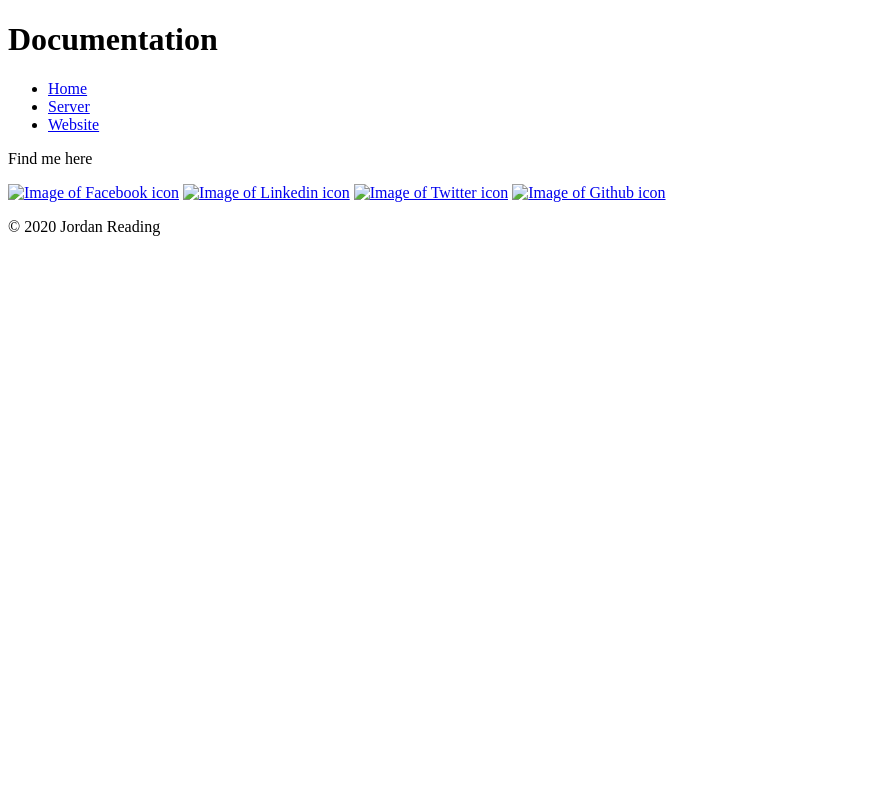
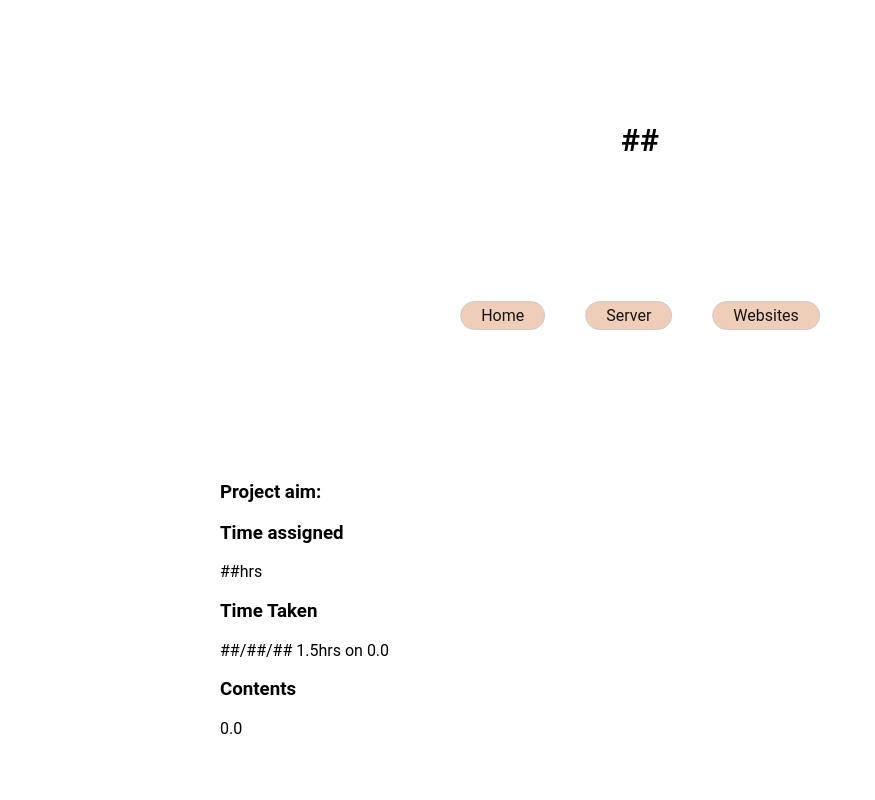
Before and after one commit to starkid/Documentation_Website, a plain HTML site: page HTML/Services/Server_Pages/Hardware.html in a window 1280 px wide. Shown: the top 800 px of the page, without its empty margins (0-875 px from the left). Drawn offline with Linux system fonts and the light colour scheme.

Commit message:
Corrected footer paths and updated server page to the correct html format

```diff
--- a/HTML/Services/Server_Pages/Hardware.html
+++ b/HTML/Services/Server_Pages/Hardware.html
@@ -2,28 +2,37 @@
 <html>
 <head>
 	<title>Hardware</title>
-	<link rel="stylesheet" type="text/css" href="..\..\css\StyleSheet.css">
+	<link rel="stylesheet" type="text/css" href="..\..\..\css\StyleSheet.css">
 </head>
 <body>
-	<div class="Header">
-		<h1>Documentation</h1>
-		<div class="Navigation_bar">
+	<div class="Header_Services">
+		<h1>##</h1>
+	</div>
+		<div class="Navigation_Bar">
 			<ul>
-				<li><a href="../Home.html">Home</a></li>
-				<li><a href="../Server.html">Server</a></li>
-				<li><a href="../Websites.html">Website</a></li>
+				<li><a href="..\..\Home.html">Home</a></li>
+				<li><a href="..\Server.html">Server</a></li>
+				<li><a href="..\Websites.html">Websites</a></li>
 			</ul>
 		</div>
 	</div>
 	<div class="Main">
-
+		<h3>Project aim:</h3>
+		<p></p>
+		<h3>Time assigned</h3>
+		<p>##hrs</p>
+		<h3>Time Taken</h3>
+		<p>##/##/## 1.5hrs on 0.0</p>
+		<h3>Contents</h3>
+		<p>0.0</p>
+		<p></p>
 	</div>
 	<div class="Footer">
 		<p>Find me here</p>
-		<a href="https://www.facebook.com/jordy.reading/"><img src="..\Images\Social_Links\Facebook.png" alt="Image of Facebook icon"></a>
-		<a href="https://www.linkedin.com/in/jordan-reading-63b31a18a/"><img src="..\Images\Social_Links\Linkedin.png" alt="Image of Linkedin icon"></a>
-		<a href="https://twitter.com/jordy67r"><img src="..\Images\Social_Links\Twitter.png" alt="Image of Twitter icon"></a>
-		<a href="https://github.com/starkid"><img src="..\Images\Social_Links\Github.png" alt="Image of Github icon"></a>
+		<a href="https://www.facebook.com/jordy.reading/"><img src="..\..\..\Images\Social_Links\Facebook.png" alt="Image of Facebook icon"></a>
+		<a href="https://www.linkedin.com/in/jordan-reading-63b31a18a/"><img src="..\..\..\Images\Social_Links\Linkedin.png" alt="Image of Linkedin icon"></a>
+		<a href="https://twitter.com/jordy67r"><img src="..\..\..\Images\Social_Links\Twitter.png" alt="Image of Twitter icon"></a>
+		<a href="https://github.com/starkid"><img src="..\..\..\Images\Social_Links\Github.png" alt="Image of Github icon"></a>
 		<p class="Copy_Right">&#169; 2020 Jordan Reading</p>
 	</div>
 </body>
```
Also changed, not shown: HTML/Services/Server.html (+4 -4 lines), HTML/Services/Website_Pages/Adobe_Illustrator.html (+4 -4 lines), HTML/Services/Website_Pages/Documentation_Website.html (+4 -4 lines), HTML/Services/Website_Pages/Github.html (+4 -4 lines), HTML/Services/Website_Pages/Github_Pages_Domain.html (+4 -4 lines), HTML/Services/Website_Pages/Installing_Jekyll.html (+4 -4 lines), HTML/Services/Website_Pages/Page_Framework.html (+4 -4 lines), HTML/Services/Websites.html (+4 -4 lines).
